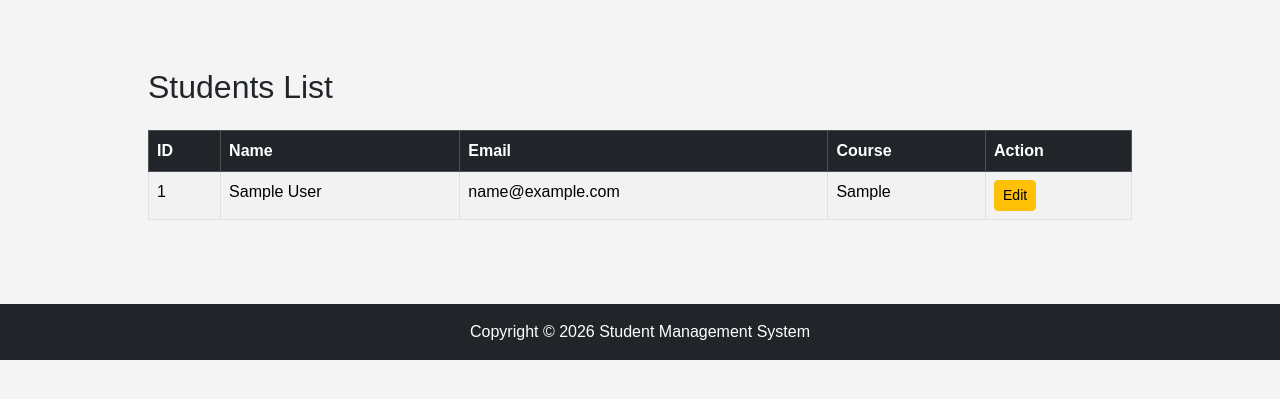
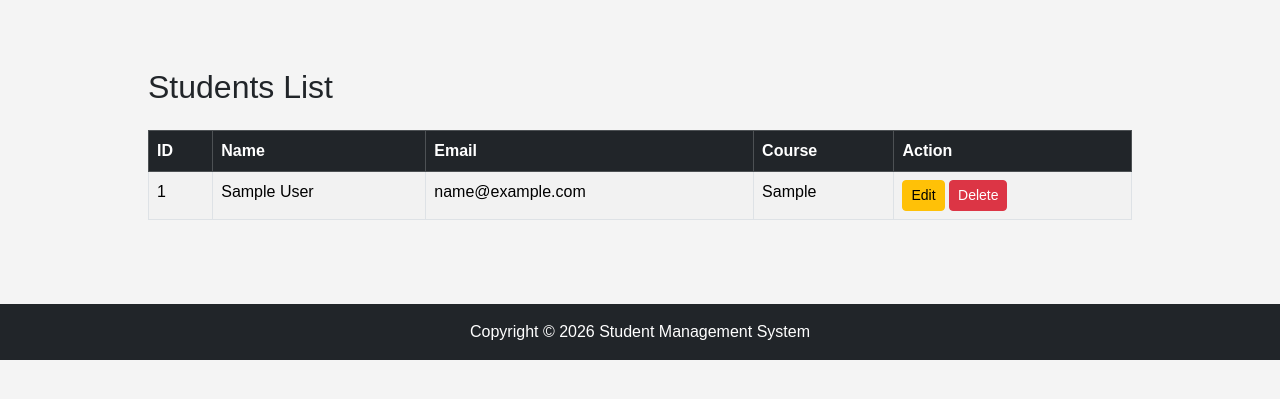
Before and after one commit to tanmay-badwaik/student-management-system, a Flask app: page /students/ in a window 1280 px wide. Shown: the part 96-495 px from the top of the page. Run offline with Flask 3, Linux system fonts and the light colour scheme; tables that the repository leaves empty hold one stand-in row (values such as "Sample post").

Commit message:
delete function added

```diff
--- a/routes/student.py
+++ b/routes/student.py
@@ -34,6 +34,18 @@ def edit_student(id):
         student=student
     )
 
+
+@student_bp.route("/delete/<int:id>")
+def delete_student(id):
+
+    student = Student.query.get_or_404(id)
+
+    db.session.delete(student)
+    db.session.commit()
+
+    return redirect(url_for("student.students"))
+
+
 @student_bp.route("/add", methods=["GET", "POST"])
 def add_student():
 
--- a/templates/students.html
+++ b/templates/students.html
@@ -37,12 +37,11 @@ Students
                 Edit
             </a>
 
-            {#
-            <a href="{{ url_for('delete_student', id=student.id) }}"
-               class="btn btn-danger btn-sm">
+            <a href="{{ url_for('student.delete_student', id=student.id) }}"
+                class="btn btn-danger btn-sm"
+                onclick="return confirm('Are you sure you want to delete this student?')">
                 Delete
             </a>
-            #}
         </td>
         </tr>
 
```
